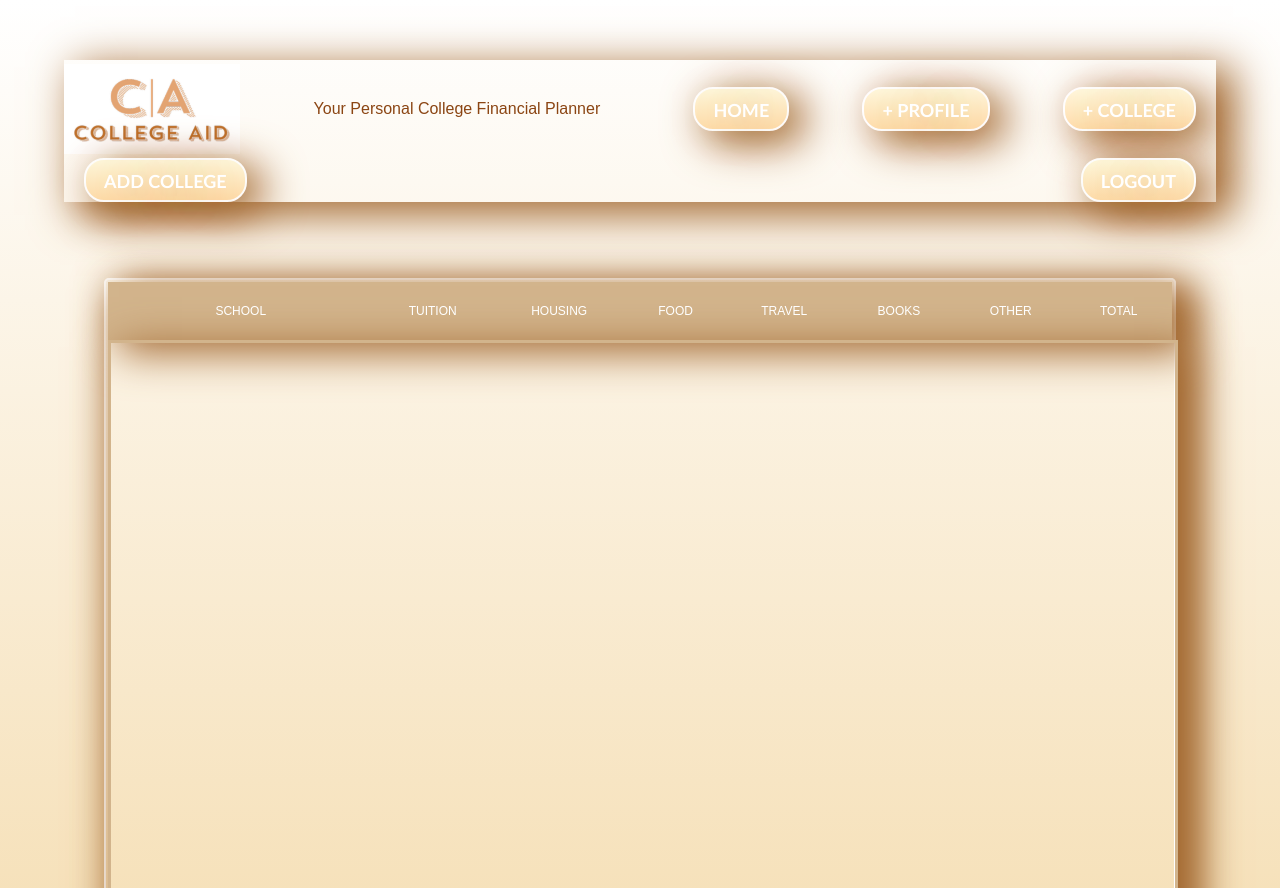
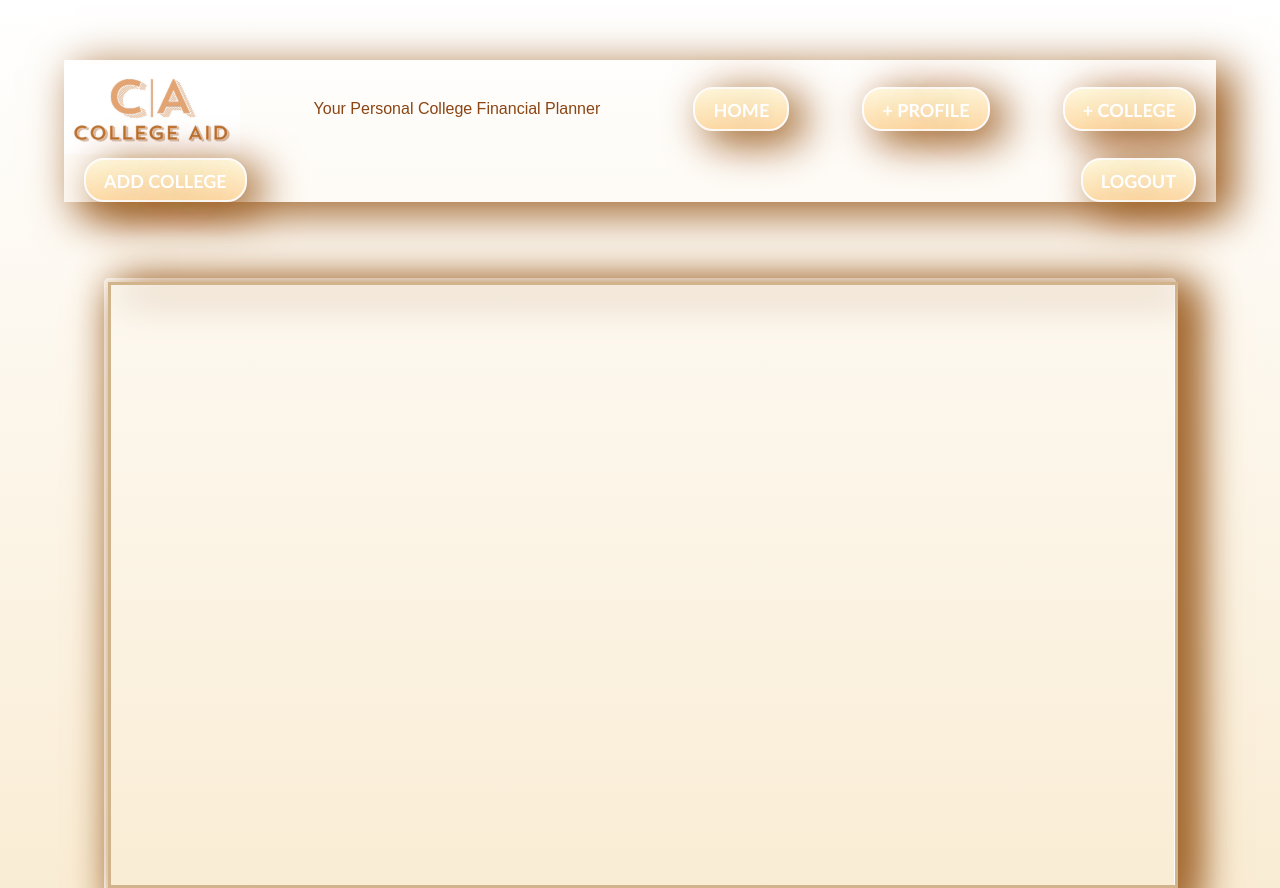
Before and after one commit to AshaBrianna/Aid_by_AID, a Python web app: template templates/MainPage.html in a window 1280 px wide. Shown: the top 888 px of the page. Run offline with Jinja, Linux system fonts and the light colour scheme; the template is opened without the code that fills it, so the values that code supplies are empty.

Commit message:
adjusted header

```diff
--- a/templates/MainPage.html
+++ b/templates/MainPage.html
@@ -31,11 +31,11 @@
     <br>
   <div class="marginneeded">
   <div class="spreadsheet container">
+    <table >
       <div class="tbl-header">
-      <table id="college_table">
-        <thead>
+          <thead id="college_table">
             <tr>
-            <th width = 25% >School</th>
+              <th>School</th>
               <th>Tuition</th>
               <th>Housing</th>
               <th>Food</th>
@@ -48,23 +48,8 @@
               <th class="drag">Total</th>
             </tr>
           </thead>
-      </table>
       </div>
     <div class="tbl-content">
-      <table>
-            <!-- <tr>
-              <th>School</th>
-              <th>Tuition</th>
-              <th>Housing</th>
-              <th>Food</th>
-              <th>Travel</th>
-              {% for flight_prices in prices %}
-              <p>{{flight_prices}}</p>
-              {%endfor%}
-              <th>Books</th>
-              <th>Other</th>
-              <th>Total</th>
-            </tr> -->
           <tbody class="tbl-content">
             {% for colleges in college %}
             {% set total = colleges['tuition'] + colleges['books'] + colleges['housing'] + colleges['food'] + colleges['other'] + colleges['travel'] - colleges['grants'] %}
@@ -82,8 +67,8 @@
             <script type="text/javascript" src="/scripts/MainPage.js">
             </script>
           </tbody>
+        </div>
       </table>
-    </div>
 </div>
 </div>
 
```
Lines whose indentation alone changed are shown as unchanged.
